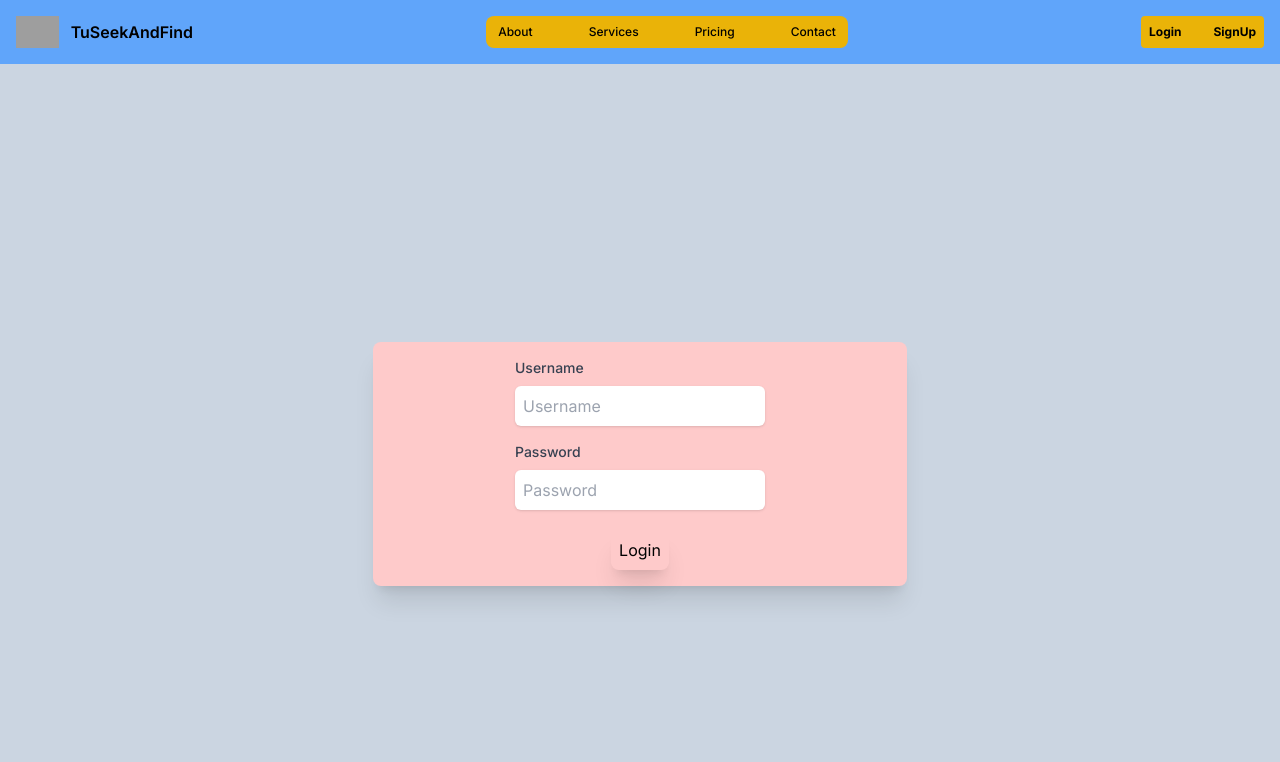
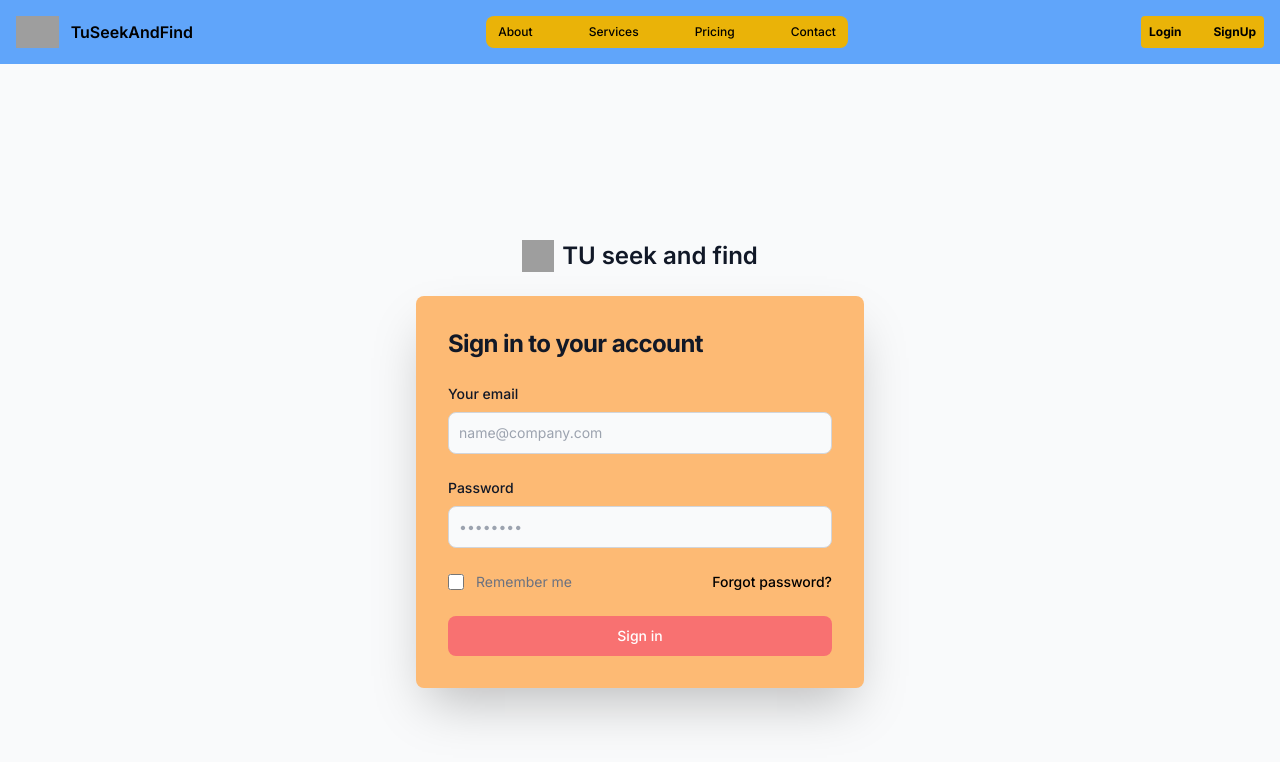
Before and after one commit to SwadDeeHawSudLoa/Project, a Next.js app in the folder mycleaningproject/: page /login in a window 1280 px wide. Shown: the top 762 px of the page. Built offline with nearby package versions, Linux system fonts and the light colour scheme; grey boxes are pictures that could not be loaded.

Commit message:
ubgrade login UI

```diff
--- a/mycleaningproject/app/login/page.tsx
+++ b/mycleaningproject/app/login/page.tsx
@@ -6,37 +6,43 @@
   return (
     <>
       <NavBar />
-      <div className='bg-slate-300'>
-      <div className="flex justify-center items-center h-screen w-auto ">
-      <div className="rounded-lg shadow-xl bg-red-200  sm:w-1/10 md:w-5/12 w-1/2 p-4">
-        <div className="flex flex-col items-center">
-          <div className="mb-4">
-            <label className="block text-sm font-medium text-gray-700 mb-2">Username</label>
-            <input
-              className="w-full bg-white-400 shadow p-2 rounded-md"
-              type="text"
-              placeholder="Username"
-            />
-          </div>
-          <div>
-            <label className="block text-sm font-medium text-gray-700 mb-2">Password</label>
-            <input
-              className="w-full bg-white-400 shadow p-2 rounded-md"
-              type="text"
-              placeholder="Password"
-            />
-          </div>
-          <div >
-            <button className='hover:font-bold  hover:bg-orange-600 sm:flex sm:items-center sm:dark:bg-yellow-500 sm:rounded-lg max-w-screen-xl flex items-center justify-between mx-auto p-2 md:dark:bg-yellow-500 mt-5 rounded-lg shadow-xl dark:bg-yellow-500 w-full '>Login</button>
-
+      <section className="bg-gray-50 dark:bg-gray-900">
+        <div className="flex flex-col items-center justify-center px-6 py-8 mx-auto md:h-screen lg:py-0">
+          <a href="#" className="flex items-center mb-6 text-2xl font-semibold text-gray-900 dark:text-white">
+            <img className="w-8 h-8 mr-2" src="https://s3.getstickerpack.com/storage/uploads/sticker-pack/keqing/sticker_7.png?4996771f86fd38e818153e52edcc458f"  alt="logo" />
+            TU seek and find
+          </a>
+          <div className="shadow-2xl w-full bg-orange-300 rounded-lg shadow dark:border md:mt-0 sm:max-w-md xl:p-0 dark:bg-gray-800 dark:border-gray-700">
+            <div className="p-6 space-y-4 md:space-y-6 sm:p-8">
+              <h1 className="text-xl font-bold leading-tight tracking-tight text-gray-900 md:text-2xl dark:text-white">
+                Sign in to your account
+              </h1>
+              <form className="space-y-4 md:space-y-6" action="#">
+                <div>
+                  <label htmlFor="email" className="block mb-2 text-sm font-medium text-gray-900 dark:text-white">Your email</label>
+                  <input type="email" name="email" id="email" className="bg-gray-50 border border-gray-300 text-gray-900 sm:text-sm rounded-lg focus:ring-primary-600 focus:border-primary-600 block w-full p-2.5 dark:bg-gray-700 dark:border-gray-600 dark:placeholder-gray-400 dark:text-white dark:focus:ring-blue-500 dark:focus:border-blue-500" placeholder="name@company.com" required />
+                </div>
+                <div>
+                  <label htmlFor="password" className="block mb-2 text-sm font-medium text-gray-900 dark:text-white">Password</label>
+                  <input type="password" name="password" id="password" placeholder="••••••••" className="bg-gray-50 border border-gray-300 text-gray-900 sm:text-sm rounded-lg focus:ring-primary-600 focus:border-primary-600 block w-full p-2.5 dark:bg-gray-700 dark:border-gray-600 dark:placeholder-gray-400 dark:text-white dark:focus:ring-blue-500 dark:focus:border-blue-500" required />
+                </div>
+                <div className="flex items-center justify-between">
+                  <div className="flex items-start">
+                    <div className="flex items-center h-5">
+                      <input id="remember" aria-describedby="remember" type="checkbox" className="w-4 h-4 border border-gray-300 rounded bg-gray-50 focus:ring-3 focus:ring-primary-300 dark:bg-gray-700 dark:border-gray-600 dark:focus:ring-primary-600 dark:ring-offset-gray-800" required />
+                    </div>
+                    <div className="ml-3 text-sm">
+                      <label htmlFor="remember" className="text-gray-500 dark:text-gray-300">Remember me</label>
+                    </div>
+                  </div>
+                  <a href="#" className="text-sm font-medium text-primary-600 hover:underline dark:text-primary-500">Forgot password?</a>
+                </div>
+                <button type="submit" className="w-full text-white bg-red-400 hover:bg-violet-600 focus:ring-4 focus:outline-none focus:ring-primary-300 font-medium rounded-lg text-sm px-5 py-2.5 text-center dark:bg-primary-600 dark:hover:bg-primary-700 dark:focus:ring-primary-800">Sign in</button>
+              </form>
+            </div>
           </div>
         </div>
-      </div>
-    </div>
-    </div>
-
-
-
+      </section>
     </>
   );
 }
```
